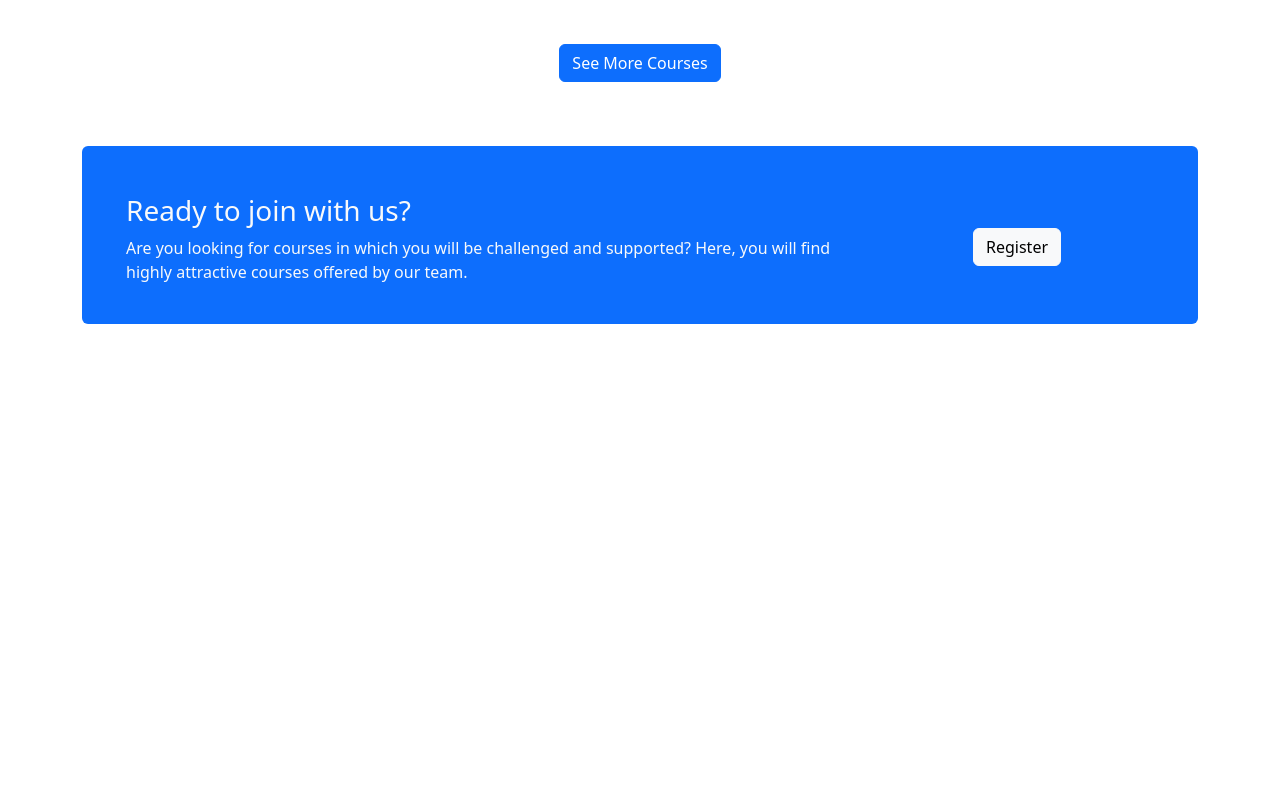
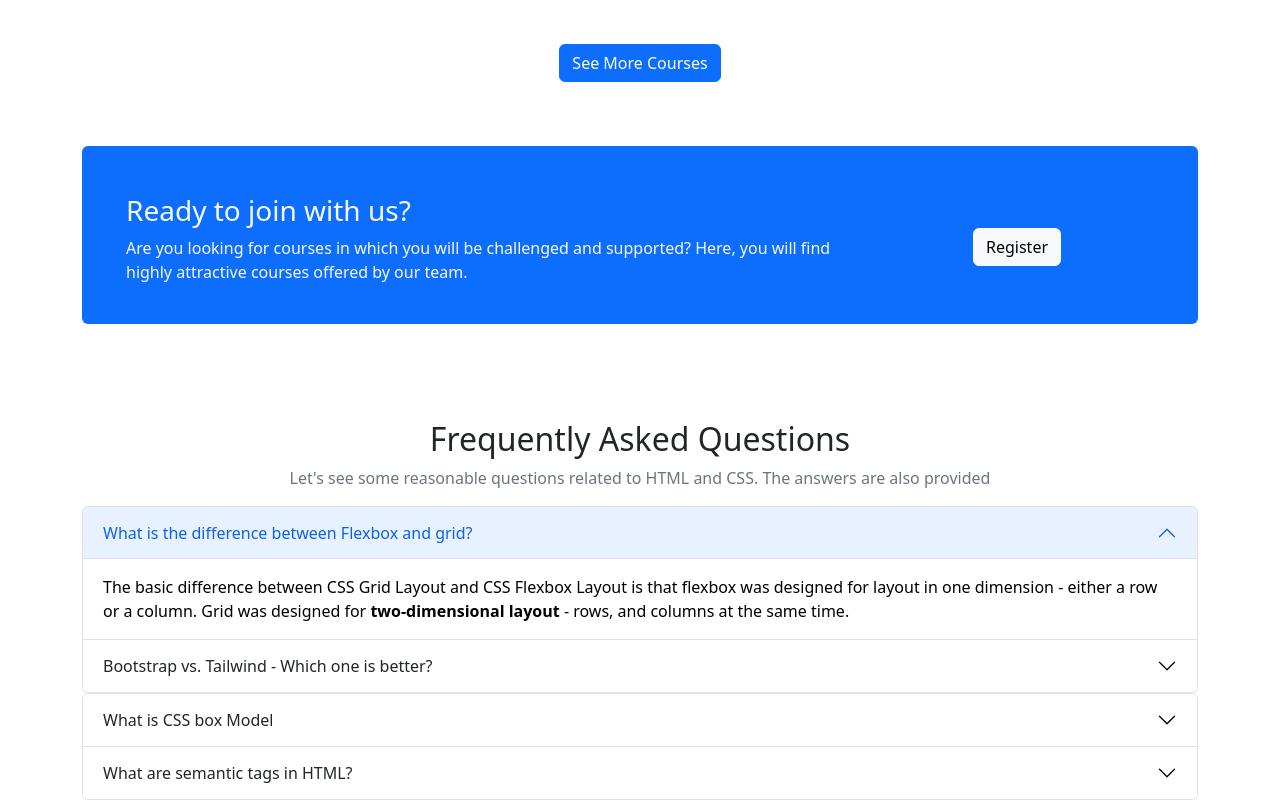
Before and after one commit to tawsifahmed/online-edu-demo, a plain HTML site: page index.html in a window 1280 px wide. Shown: the part 1690-2490 px from the top of the page. Before the commit the page ends 2014 px from the top, so only its background shows below. Drawn offline with nearby package versions, Linux system fonts and the light colour scheme.

Commit message:
completed FAQ section with reasonable Q/As.

```diff
--- a/index.html
+++ b/index.html
@@ -32,13 +32,16 @@
                             <a class="nav-link" aria-current="page" href="#">Home</a>
                         </li>
                         <li class="nav-item pe-3">
-                            <a class="nav-link" href="#">Courses</a>
+                            <a class="nav-link" href="#courses">Courses</a>
                         </li>
                         <li class="nav-item">
-                            <a class="nav-link pe-3" href="#">Pricing</a>
+                            <a class="nav-link pe-3" href="#faqs">FAQ</a>
                         </li>
                         <li class="nav-item">
-                            <a class="nav-link">About Us</a>
+                            <a class="nav-link pe-3">About Us</a>
+                        </li>
+                        <li class="nav-item">
+                            <a class="nav-link">Register</a>
                         </li>
                     </ul>
                 </div>
@@ -114,7 +117,7 @@
         <br>
         <br>
         <!-- highlightes courses section -->
-        <div class="container">
+        <div class="container" id="courses">
             <div class="row">
                 <div class="col-lg-6">
                     <div class="card mb-3">
@@ -284,6 +287,95 @@
                 </div>
             </div>
         </div>
+        <!-- register section ended ------->
+        <br>
+        <br>
+        <br>
+        <br>
+        <!-- FAQ section starts --------->
+        <div class="container" id="faqs">
+            <div class="text-center">
+                <h2>
+                    Frequently Asked Questions
+                </h2>
+                <p class="text-secondary">Let's see some reasonable questions related to HTML and CSS. The answers are
+                    also
+                    provided </p>
+            </div>
+            <div>
+                <div class="accordion" id="accordionExample">
+                    <div class="accordion-item">
+                        <h2 class="accordion-header" id="headingOne">
+                            <button class="accordion-button" type="button" data-bs-toggle="collapse"
+                                data-bs-target="#collapseOne" aria-expanded="true" aria-controls="collapseOne">
+                                What is the difference between Flexbox and grid?
+                            </button>
+                        </h2>
+                        <div id="collapseOne" class="accordion-collapse collapse show" aria-labelledby="headingOne"
+                            data-bs-parent="#accordionExample">
+                            <div class="accordion-body">
+                                The basic difference between CSS Grid Layout and CSS Flexbox Layout is that flexbox was
+                                designed for layout in one dimension - either a row or a column. Grid was designed for
+                                <strong>
+                                    two-dimensional layout
+                                </strong> - rows, and columns at the same time.
+                            </div>
+                        </div>
+                    </div>
+                    <div class="accordion-item">
+                        <h2 class="accordion-header" id="headingTwo">
+                            <button class="accordion-button collapsed" type="button" data-bs-toggle="collapse"
+                                data-bs-target="#collapseTwo" aria-expanded="false" aria-controls="collapseTwo">
+                                Bootstrap vs. Tailwind - Which one is better?
+                            </button>
+                        </h2>
+                        <div id="collapseTwo" class="accordion-collapse collapse" aria-labelledby="headingTwo"
+                            data-bs-parent="#accordionExample">
+                            <div class="accordion-body">
+                                <strong>Bootstrap's utility and layout classes provide you with everything you need to
+                                    style a responsive webpage. With Tailwind, however, you are much more involved in
+                                    styling the webpage because you end up having to create your own components using
+                                    the utility classes that the framework offers. Up until now, Bootstrap is still the
+                                    most famous CSS framework in the world.
+                            </div>
+                        </div>
+                    </div>
+                    <div class="accordion-item">
+                        <h2 class="accordion-header" id="headingThree">
+                            <button class="accordion-button collapsed" type="button" data-bs-toggle="collapse"
+                                data-bs-target="#collapseThree" aria-expanded="false" aria-controls="collapseThree">
+                                What is CSS box Model
+                            </button>
+                        </h2>
+                        <div id="collapseThree" class="accordion-collapse collapse" aria-labelledby="headingThree"
+                            data-bs-parent="#accordionExample">
+                            <div class="accordion-body">
+                                In web development, the CSS box model refers to how HTML elements are modeled in browser
+                                engines and how the dimensions of those HTML elements are derived from CSS properties.
+                                It is a fundamental concept for the composition of HTML webpages.
+                                It consists of: margins, borders, padding, and the actual content.
+                            </div>
+                        </div>
+                    </div>
+                    <div class="accordion-item">
+                        <h2 class="accordion-header" id="headingFour">
+                            <button class="accordion-button collapsed" type="button" data-bs-toggle="collapse"
+                                data-bs-target="#collapseFour" aria-expanded="false" aria-controls="collapseFour">
+                                What are semantic tags in HTML?
+                            </button>
+                        </h2>
+                        <div id="collapseFour" class="accordion-collapse collapse" aria-labelledby="headingFour"
+                            data-bs-parent="#accordionExample">
+                            <div class="accordion-body">
+                                The HTML semantics refers to the tags that provide meaning to an HTML page rather than
+                                just presentation. It makes HTML more comprehensible by better defining the different
+                                sections and layout of web pages.
+                            </div>
+                        </div>
+                    </div>
+                </div>
+            </div>
+        </div>
     </main>
 
 
```
